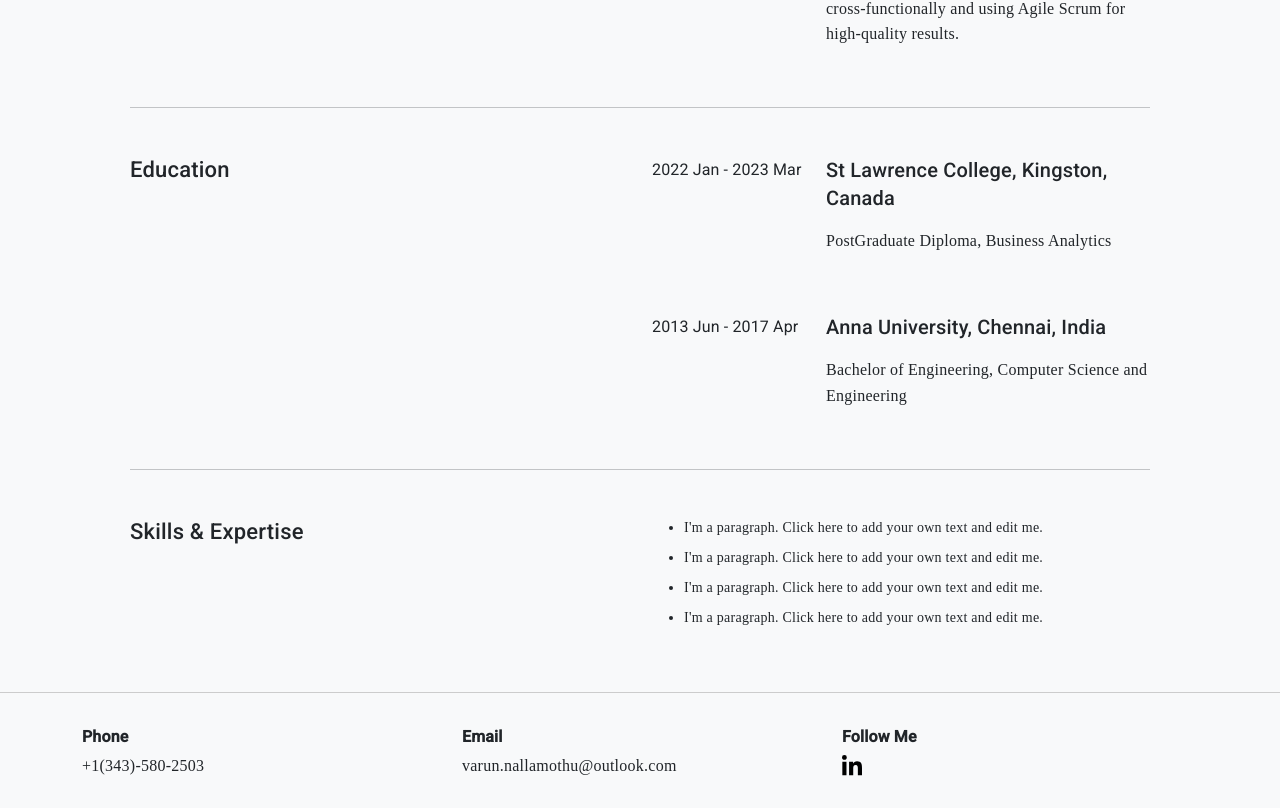
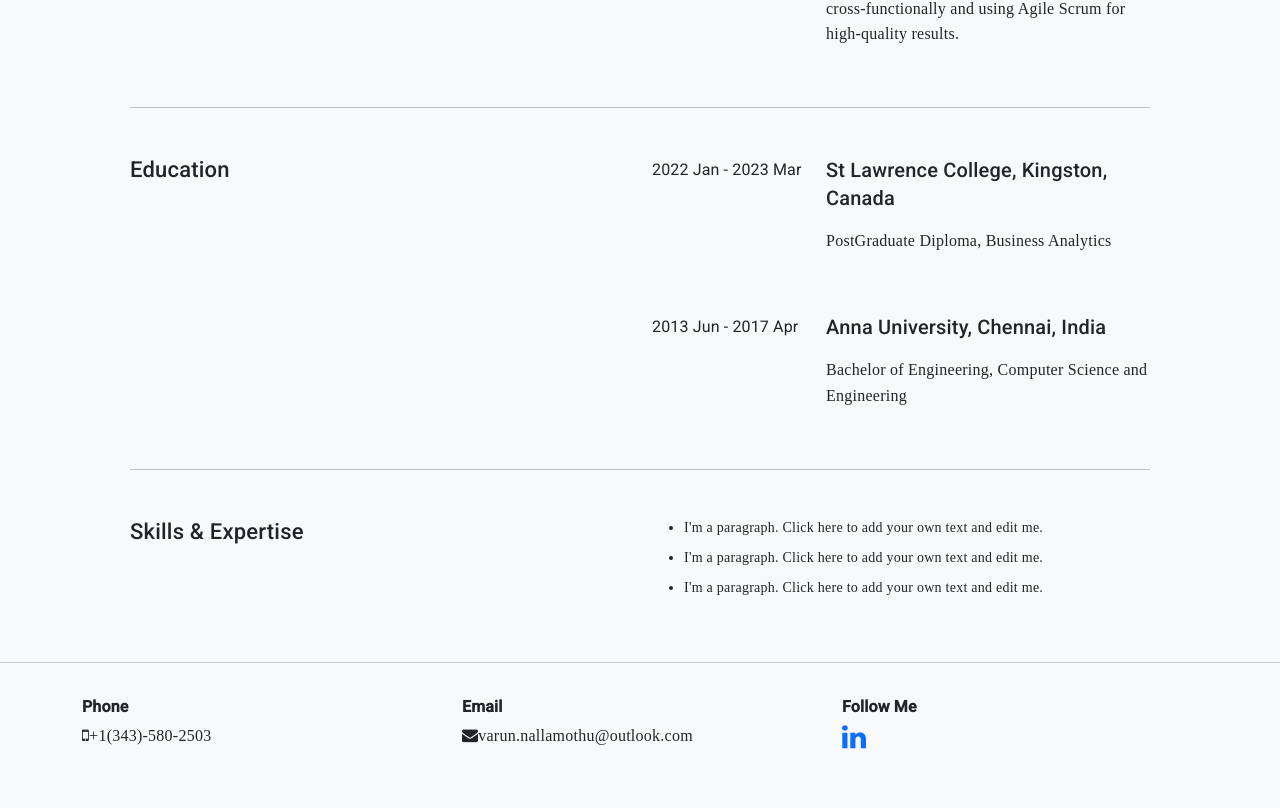
Before and after one commit to varun-nallamothu/MyProfile, an Angular app: page /resume in a window 1280 px wide. Shown: the part 893-1701 px from the top of the page. After the commit the page ends 1676 px from the top, so only its background shows below. Built offline with nearby package versions, Linux system fonts and the light colour scheme; a web font is replaced by a local one.

Commit message:
Added font-awesome package and updated images in footer section

```diff
--- a/angular.json
+++ b/angular.json
@@ -35,7 +35,8 @@
             ],
             "styles": [
               "@angular/material/prebuilt-themes/indigo-pink.css",
-              "src/styles.scss"
+              "src/styles.scss",
+              "node_modules/font-awesome/css/font-awesome.css"
             ],
             "scripts": []
           },
--- a/package.json
+++ b/package.json
@@ -20,7 +20,9 @@
     "@angular/platform-browser": "^16.1.0",
     "@angular/platform-browser-dynamic": "^16.1.0",
     "@angular/router": "^16.1.0",
+    "@fortawesome/fontawesome-free": "^6.4.2",
     "bootstrap": "^5.3.1",
+    "font-awesome": "^4.7.0",
     "rxjs": "~7.8.0",
     "tslib": "^2.3.0",
     "zone.js": "~0.13.0"
--- a/src/app/footer/footer.component.html
+++ b/src/app/footer/footer.component.html
@@ -4,15 +4,15 @@
         <div class="row">
             <div class="col-12 col-md-4">
                 <h3>Phone</h3>
-                <p>+1(343)-580-2503</p>
+                <p><i class="fa fa-solid fa-mobile" aria-hidden="true"></i>+1(343)-580-2503</p>
             </div>
             <div class="col-12 col-md-4">
                 <h3>Email</h3>
-                <p>varun.nallamothu@outlook.com</p>
+                <p><i class="fa fa-solid fa-envelope" aria-hidden="true"></i>varun.nallamothu@outlook.com</p>
             </div>
             <div class="col-12 col-md-4">
                 <h3>Follow Me</h3>
-                <p><a href="https://www.linkedin.com/in/varun-nallamothu/"><img src="../../assets/Images/linkedin-in.svg" width="20"></a></p>
+                <a href="https://www.linkedin.com/in/varun-nallamothu/"><i class="fa fa-linkedin fa-2x" aria-hidden="true"></i></a>
             </div>
         </div>
     </div>
--- a/src/app/resume/resume.component.html
+++ b/src/app/resume/resume.component.html
@@ -95,7 +95,6 @@
                      <li>I'm a paragraph. Click here to add your own text and edit me.</li>
                      <li>I'm a paragraph. Click here to add your own text and edit me.</li>
                      <li>I'm a paragraph. Click here to add your own text and edit me.</li>
-                     <li>I'm a paragraph. Click here to add your own text and edit me.</li>
                     </ul>
                  </div>
 
```
Also changed, not shown: 1 other file (tests, documents, lock files or other folders).
